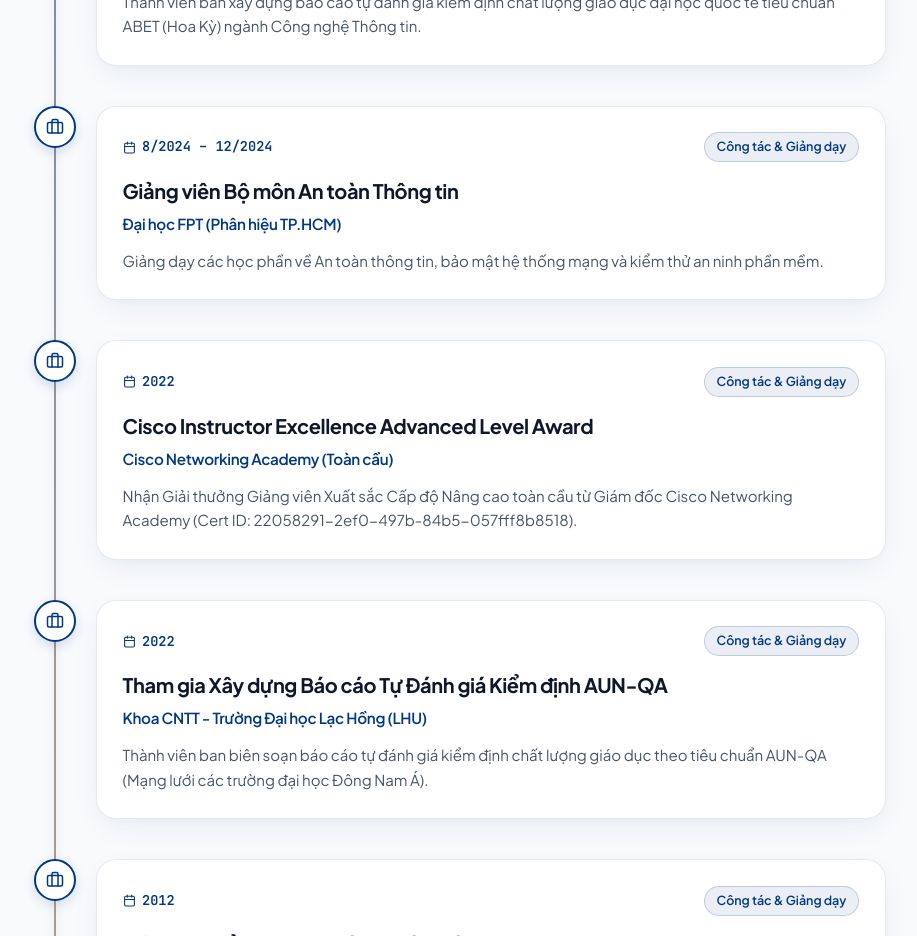
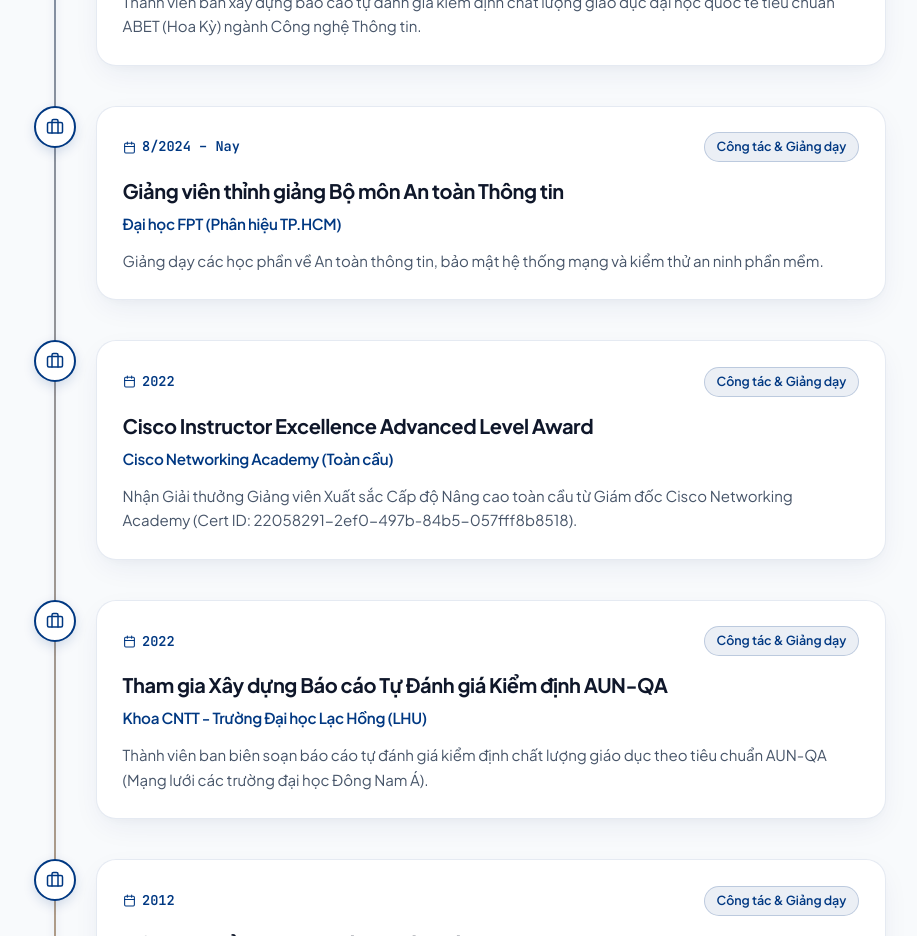
Before and after one commit to nvdquang/portfolio, a React (Vite) app: page / in a window 1280 px wide. Shown: the part 5320-6256 px from the top of the page, without its empty margins (184-1101 px from the left). Built offline with nearby package versions, Linux system fonts and the light colour scheme.

Commit message:
Update data

```diff
--- a/src/data/portfolioData.js
+++ b/src/data/portfolioData.js
@@ -110,21 +110,21 @@ export const initialPortfolioData = {
     {
       "stt": 9,
       "title": "Xây dựng ứng dụng Web chat đa ngôn ngữ",
-      "level": "Cấp tỉnh",
+      "level": "Giải Khuyến khích - Cấp tỉnh",
       "year": "2017",
       "role": "Thành viên"
     },
     {
       "stt": 10,
       "title": "Xây dựng công cụ hỗ trợ tạo bộ câu hỏi trắc nghiệm trong đào tạo E-Learning",
-      "level": "Cấp tỉnh",
+      "level": "Giải Khuyến khích - Cấp tỉnh",
       "year": "2022",
       "role": "Chủ nhiệm"
     },
     {
       "stt": 11,
       "title": "Hệ thống định vị thuyền viên và hỗ trợ cứu nạn trên biển",
-      "level": "Cấp tỉnh",
+      "level": "Giải Ba - Cấp tỉnh",
       "year": "2022",
       "role": "Chủ nhiệm"
     }
@@ -316,8 +316,8 @@ export const initialPortfolioData = {
       "type": "work"
     },
     {
-      "year": "8/2024 – 12/2024",
-      "title": "Giảng viên Bộ môn An toàn Thông tin",
+      "year": "8/2024 – Nay",
+      "title": "Giảng viên thỉnh giảng Bộ môn An toàn Thông tin",
       "organization": "Đại học FPT (Phân hiệu TP.HCM)",
       "description": "Giảng dạy các học phần về An toàn thông tin, bảo mật hệ thống mạng và kiểm thử an ninh phần mềm.",
       "type": "work"
```
